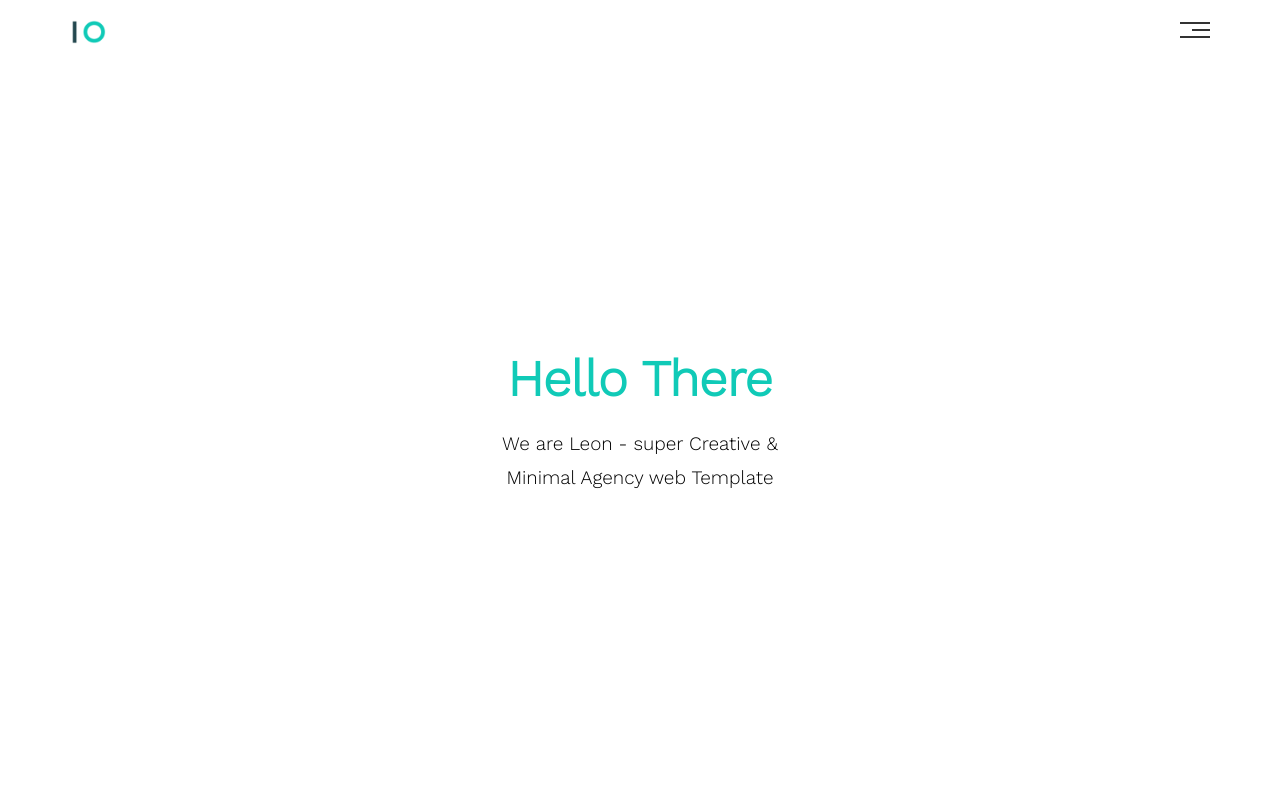
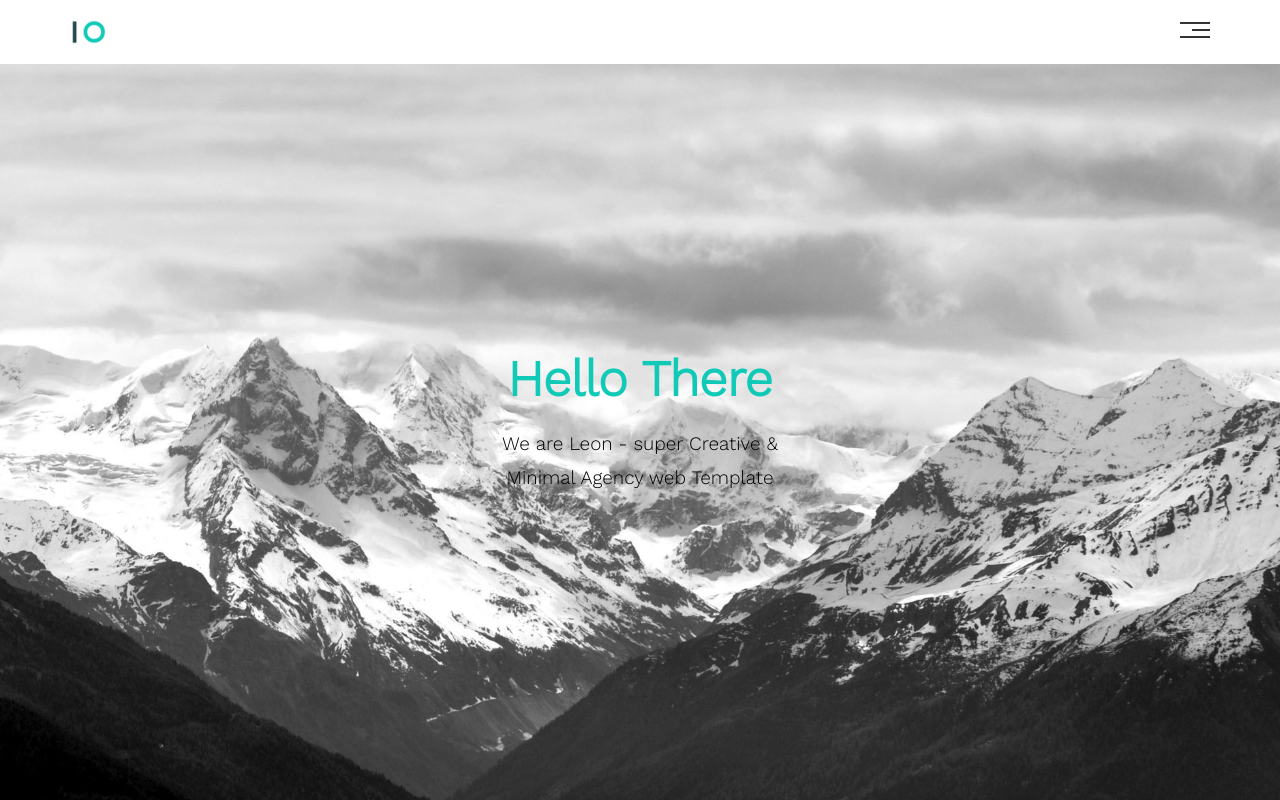
Before and after one commit to FaisalDev1v1/Template-landing-Page-1-, a plain HTML site: page index.html in a window 1280 px wide. Shown: the top 800 px of the page. Drawn offline with nearby package versions, Linux system fonts and the light colour scheme; files that its build step writes are made by us from their sources.

Commit message:
Update temp.css

```diff
--- a/temp.css
+++ b/temp.css
@@ -148,7 +148,7 @@ body {
 
 /* Start Landing Section */
 .landing {
-  background-image: url(../images/mou.jpg);
+  background-image: url(mou.jpg);
   background-size: cover;
   height: calc(100vh - 64px);
   position: relative;
```
